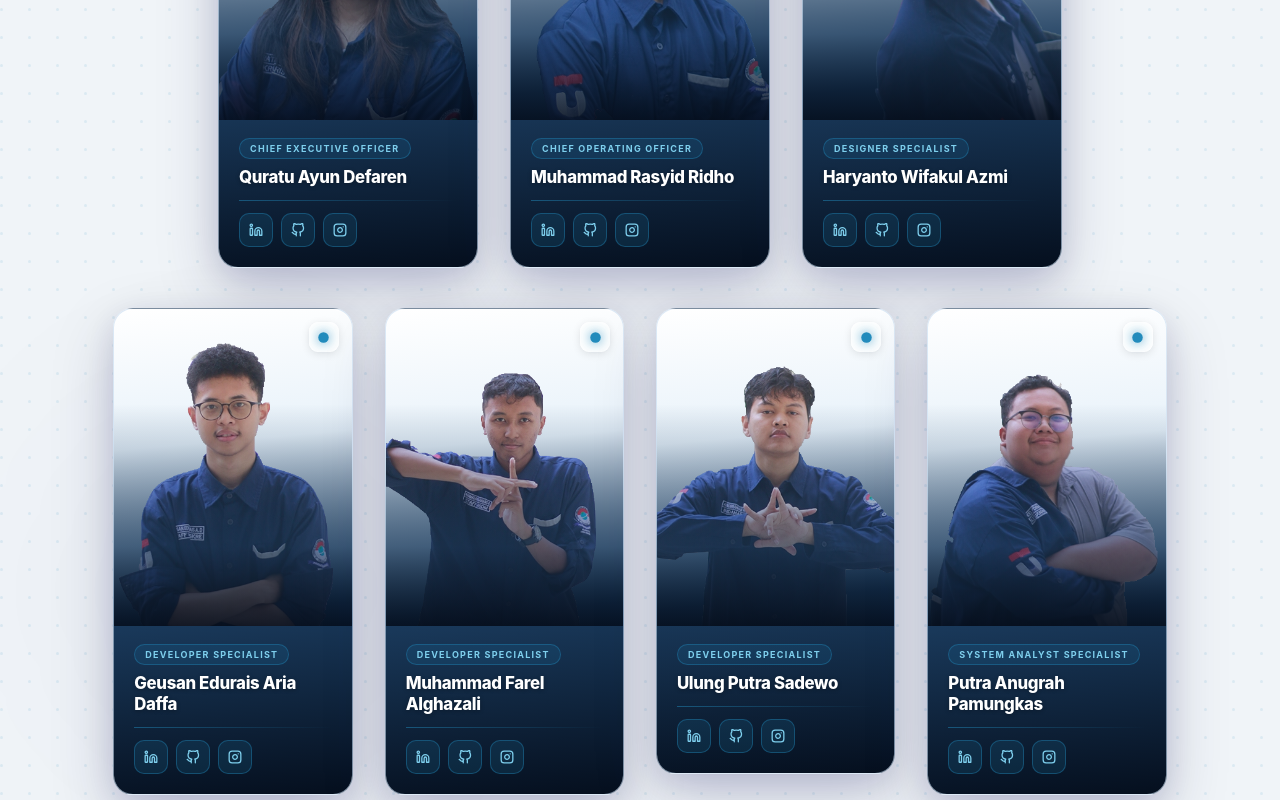
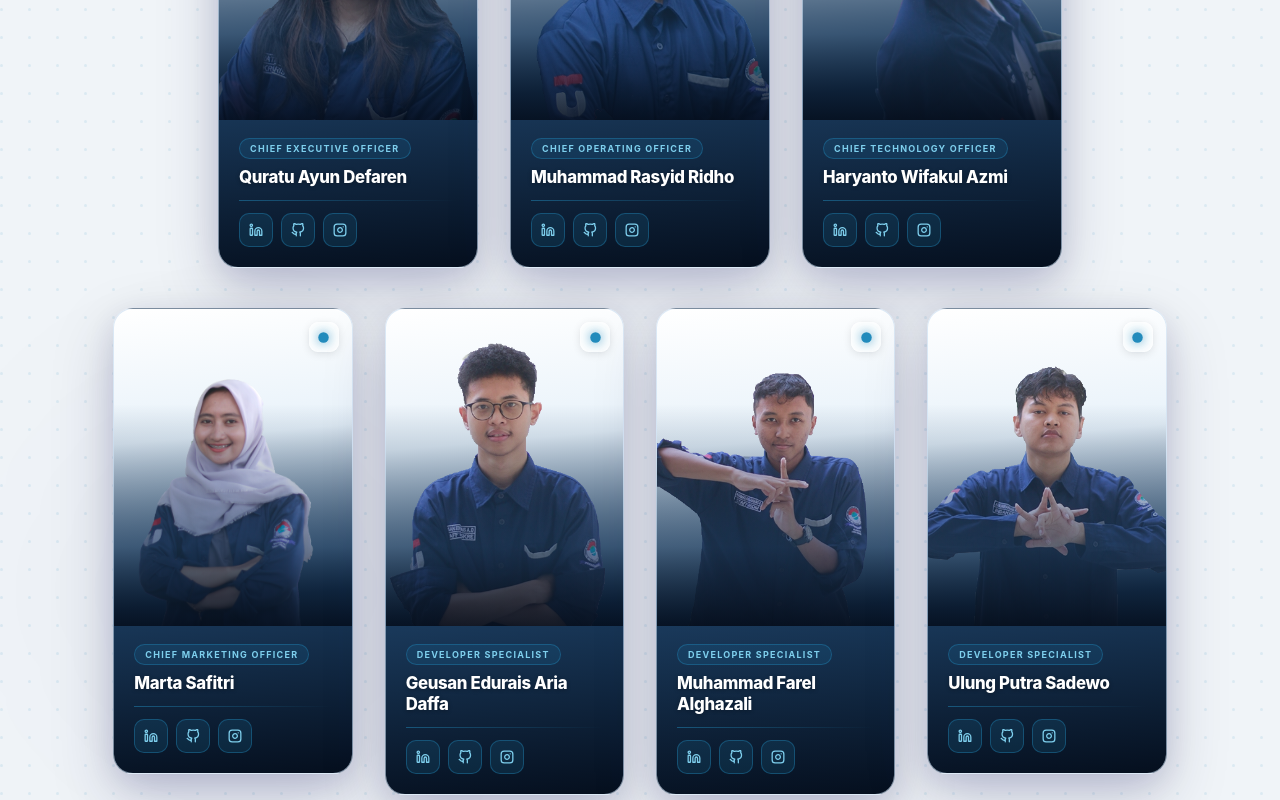
Before and after one commit to Research-and-Creativity/company-profile, a React (Vite) app: page /about in a window 1280 px wide. Shown: the part 1980-2780 px from the top of the page. Built offline with nearby package versions, Linux system fonts and the light colour scheme.

Commit message:
add: Marta Profile

```diff
--- a/src/constants/teams.ts
+++ b/src/constants/teams.ts
@@ -6,6 +6,7 @@ import gusImage from "../assets/team/gus.webp";
 import farelImage from "../assets/team/farel.webp";
 import lungImage from "../assets/team/lung.webp";
 import putImage from "../assets/team/put.webp";
+import martaImage from "../assets/team/marta.webp";
 
 export const Teams: TeamsType[] = [
   {
@@ -35,7 +36,7 @@ export const Teams: TeamsType[] = [
   {
     id: 3,
     name: "Haryanto Wifakul Azmi",
-    role: "Designer Specialist",
+    role: "Chief Technology Officer",
     image: yantoImage,
     alt: "Tim Pengembang Zetra Tech HMSE Telkom University Purwokerto",
     socials: {
@@ -46,6 +47,18 @@ export const Teams: TeamsType[] = [
   },
   {
     id: 4,
+    name: "Marta Safitri",
+    role: "Chief Marketing Officer",
+    image: martaImage,
+    alt: "Tim Pengembang Zetra Tech HMSE Telkom University Purwokerto",
+    socials: {
+      instagram: "https://www.instagram.com/__me.iam/",
+      linkedin: "https://www.linkedin.com/in/marta-safitri-6b1889327/",
+      github: "https://github.com/Marta817",
+    },
+  },
+  {
+    id: 5,
     name: "Geusan Edurais Aria Daffa",
     role: "Developer Specialist",
     image: gusImage,
@@ -57,7 +70,7 @@ export const Teams: TeamsType[] = [
     },
   },
   {
-    id: 5,
+    id: 6,
     name: "Muhammad Farel Alghazali",
     role: "Developer Specialist",
     image: farelImage,
@@ -69,7 +82,7 @@ export const Teams: TeamsType[] = [
     },
   },
   {
-    id: 6,
+    id: 7,
     name: "Ulung Putra Sadewo",
     role: "Developer Specialist",
     image: lungImage,
@@ -81,7 +94,7 @@ export const Teams: TeamsType[] = [
     },
   },
   {
-    id: 7,
+    id: 8,
     name: "Putra Anugrah Pamungkas",
     role: "System Analyst Specialist",
     image: putImage,
```
Also changed, not shown: src/assets/team/marta.webp (added), 1 other file (tests, documents, lock files or other folders).
